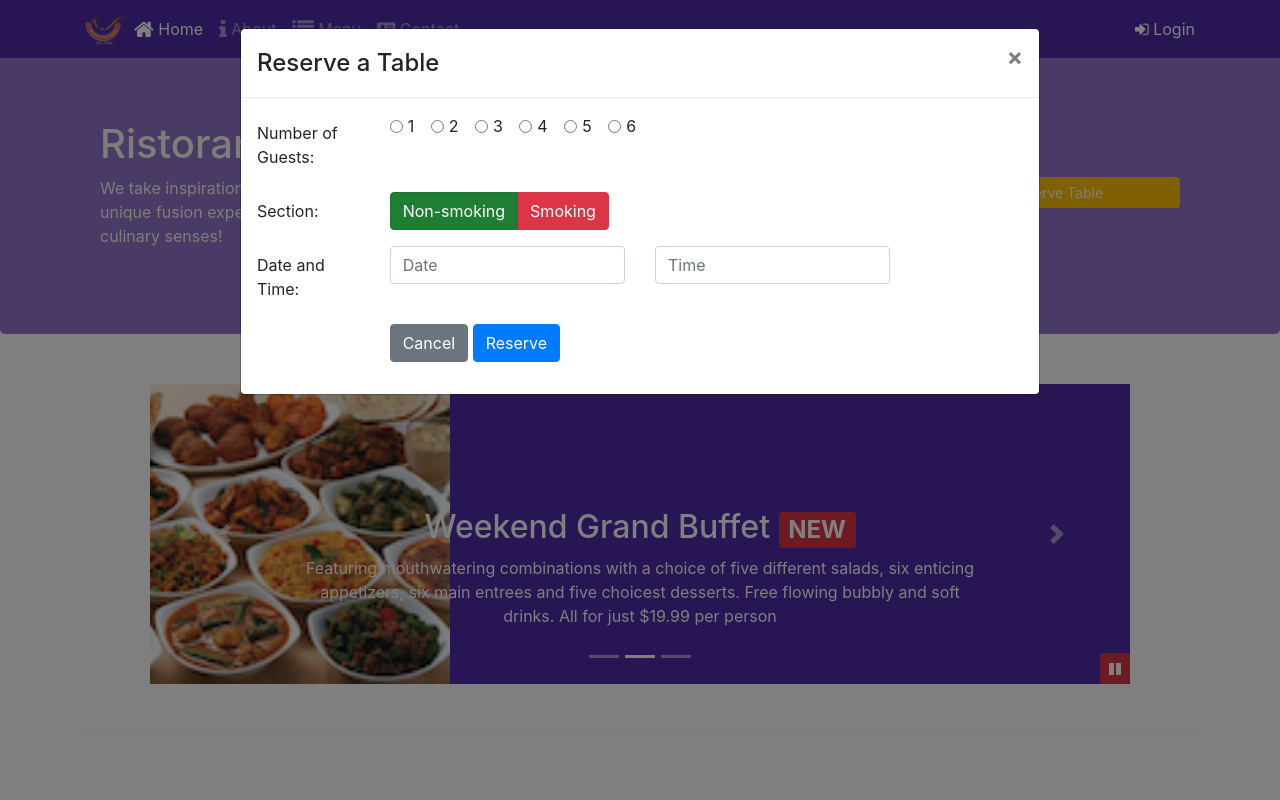
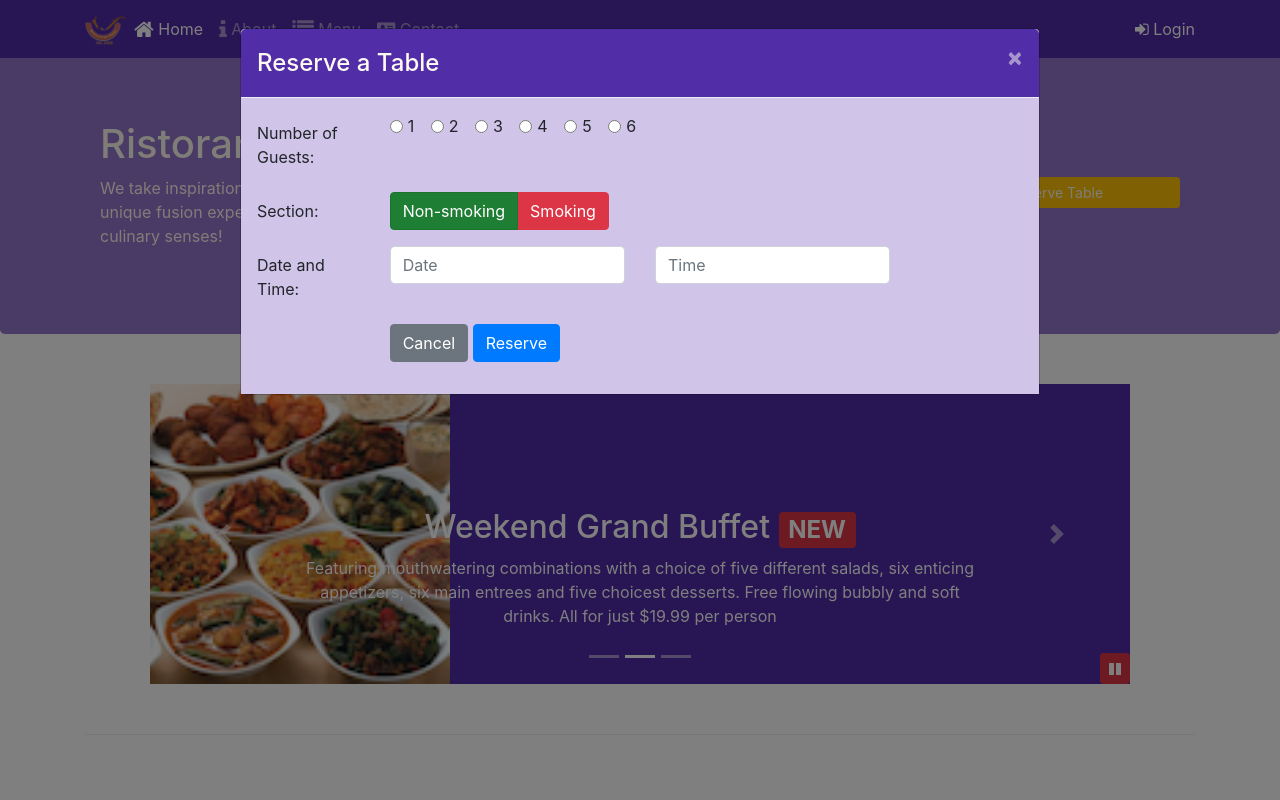
Before and after one commit to aldom7673/Bootstrap-test, a website: page index.html in a window 1280 px wide. Both pictures are taken after a click on the button "Reserve Table". Shown: the top 800 px of the page. Drawn offline with nearby package versions, Linux system fonts and the light colour scheme.

Commit message:
Assignment 4

```diff
--- a/css/styles.scss
+++ b/css/styles.scss
@@ -61,3 +61,13 @@ body{
     position: absolute;
     bottom: 0px;
 }
+.modal-header{
+    background-color: $background-dark;
+    color: floralwhite;
+    button{
+        color: floralwhite;
+    }
+}
+.modal-body{
+    background-color: $background-pale;
+}
--- a/index.html
+++ b/index.html
@@ -30,7 +30,7 @@
                     <li class="nav-item"> <a class="nav-link" href="#"> <span class="fa fa-list fa-lg"></span> Menu</a> </li>
                     <li class="nav-item"> <a class="nav-link" href="./contactus.html"> <span class="fa fa-address-card fa-large"></span> Contact</a> </li>
                 </ul>
-                <span class="navbar-text"> <a data-toggle="modal" data-target="#loginModal">  <span class="fa fa-sign-in"></span> Login </a> </span>
+                <span id="login" class="navbar-text"> <a>  <span class="fa fa-sign-in"></span> Login </a> </span>
             </div>
         </div>
     </nav>
@@ -157,7 +157,7 @@
                     <img src="img/logo.png" class="img-fluid">
                 </div>
                 <div class="col-12 col-sm-3 align-self-center">
-                    <a class="btn btn-warning btn-sm btn-block" data-toggle="modal" data-target="#reservationModal" role="button">Reserve Table</a>
+                    <a id="reserve" class="btn btn-warning btn-sm btn-block" role="button">Reserve Table</a>
                 </div>
             </div>
         </div>
@@ -305,6 +305,14 @@
         $(document).ready(function(){
             $('#mycarousel').carousel({ interval:500 });
 
+            $('#login').click(function(){
+                $('#loginModal').modal('toggle');
+            });
+
+            $('#reserve').click(function(){
+                $('#reservationModal').modal('toggle');
+            });
+
             $('#carouselButton').click(function() {
                 if( $('#carouselButton').children('span').hasClass('fa-pause') ){
                     $('#mycarousel').carousel('pause');
--- a/package.json
+++ b/package.json
@@ -6,12 +6,14 @@
   "scripts": {
     "start": "npm run lite",
     "test": "echo \"Error: no test specified\" && exit 1",
-    "lite": "lite-server"
+    "lite": "lite-server",
+    "scss": "node-sass -o css/ css/"
   },
   "author": "",
   "license": "ISC",
   "devDependencies": {
-    "lite-server": "^2.3.0"
+    "lite-server": "^2.3.0",
+    "node-sass": "^4.14.1"
   },
   "dependencies": {
     "bootstrap": "^4.0.0",
```
Also changed, not shown: css/styles.css, 1 other file.
